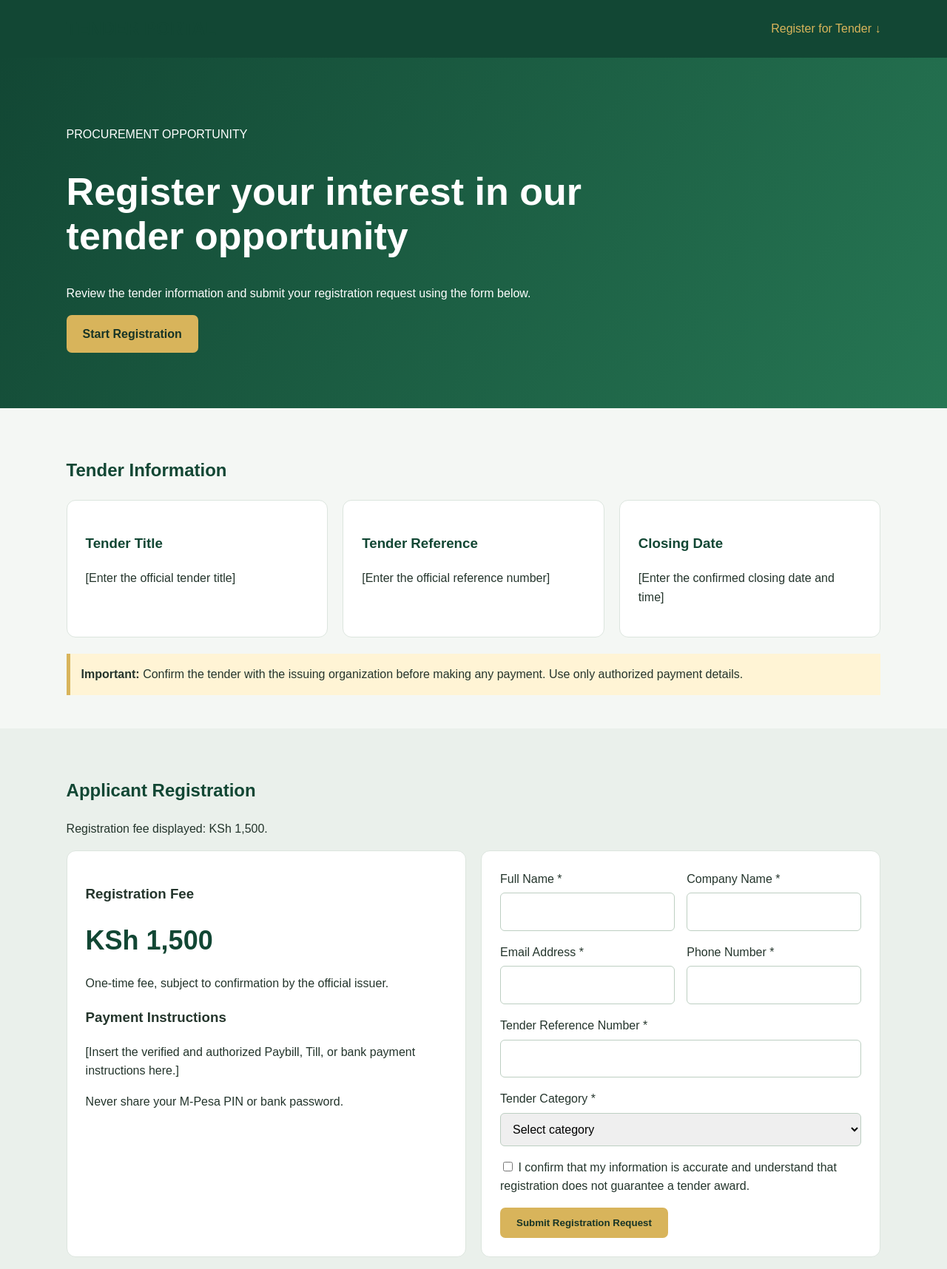
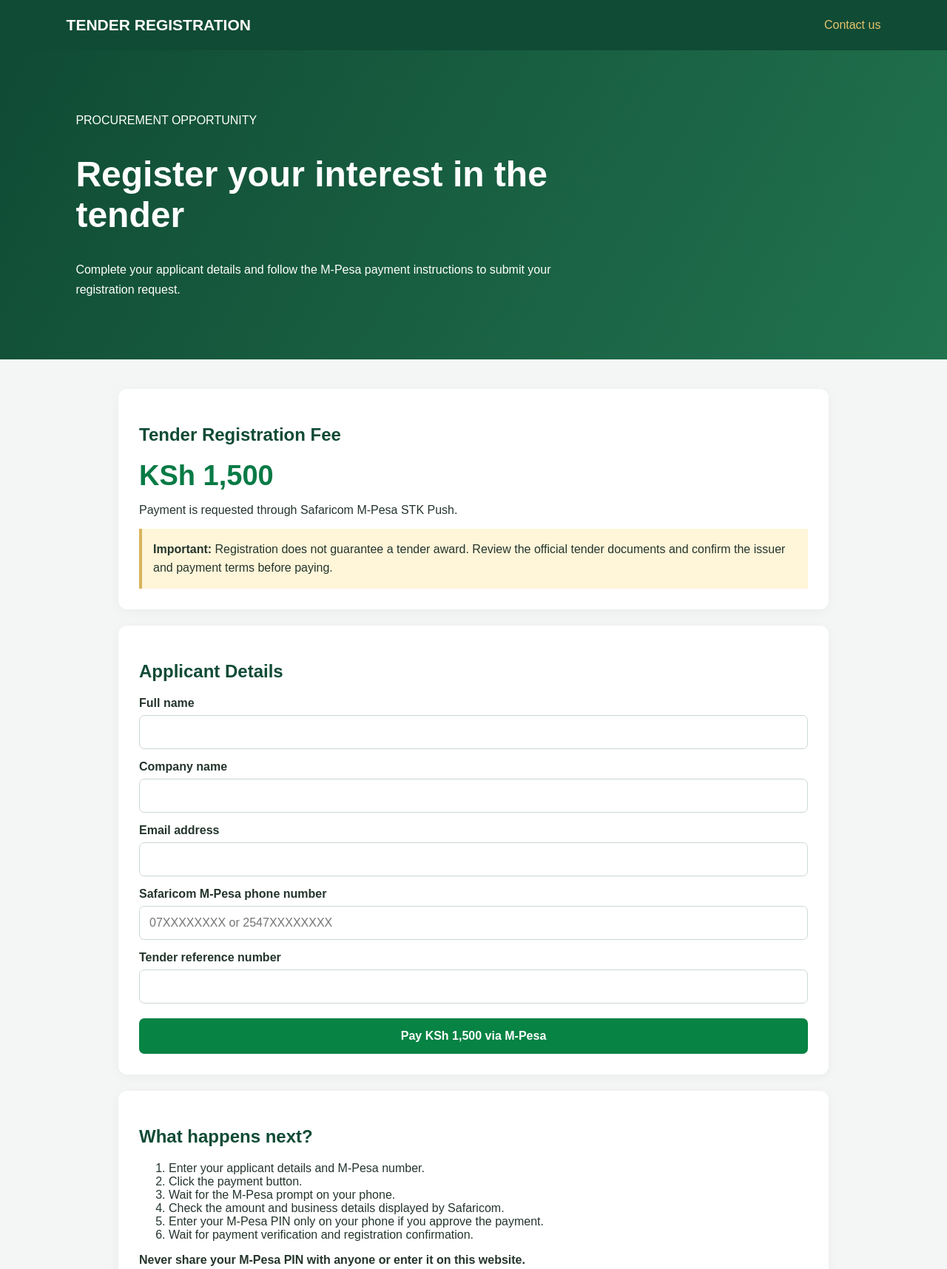
Before and after one commit to jamalamos/my-business-website, a plain HTML site: page index.html in a window 1280 px wide. Shown: the top 1716 px of the page at 74% size. Drawn offline with Linux system fonts and the light colour scheme.

Commit message:
Update index.html

```diff
--- a/index.html
+++ b/index.html
@@ -6,303 +6,194 @@
 <meta name="viewport" content="width=device-width, initial-scale=1.0">
 <title>Tender Registration Portal</title>
 <style>
-    :root {
-      --green: #124734;
-      --gold: #d8b45b;
-      --light: #f4f7f4;
-    }
-
-    * { box-sizing: border-box; }
-
-    body {
-      margin: 0;
-      font-family: Arial, sans-serif;
-      background: var(--light);
-      color: #24352c;
-      line-height: 1.6;
-    }
-
-    header {
-      background: var(--green);
-      color: white;
-      padding: 20px 7%;
-      display: flex;
-      justify-content: space-between;
-      align-items: center;
-      flex-wrap: wrap;
-      gap: 12px;
-    }
-
-    header h2 { margin: 0; }
-    header a { color: var(--gold); text-decoration: none; }
-
-    .hero {
-      background: linear-gradient(120deg, #124734, #267653);
-      color: white;
-      padding: 75px 7%;
-    }
-
-    .hero h1 {
-      font-size: clamp(32px, 5vw, 52px);
-      max-width: 700px;
-      line-height: 1.15;
-    }
-
-    .hero p { max-width: 650px; }
-
-    .button {
-      display: inline-block;
-      padding: 13px 22px;
-      background: var(--gold);
-      color: #173426;
-      text-decoration: none;
-      border: none;
-      border-radius: 7px;
-      font-weight: bold;
-      cursor: pointer;
-    }
-
-    section { padding: 45px 7%; }
-
-    .cards {
-      display: grid;
-      grid-template-columns: repeat(auto-fit, minmax(220px, 1fr));
-      gap: 20px;
-    }
-
-    .card, form, .fee-box {
-      background: white;
-      padding: 25px;
-      border-radius: 12px;
-      border: 1px solid #dce5de;
-    }
-
-    .card h3, h2 { color: var(--green); }
-
-    .registration {
-      background: #eaf0eb;
-    }
-
-    .fee {
-      font-size: 36px;
-      color: var(--green);
-      font-weight: bold;
-    }
-
-    .form-grid {
-      display: grid;
-      grid-template-columns: repeat(2, minmax(0, 1fr));
-      gap: 16px;
-    }
-
-    .field {
-      display: flex;
-      flex-direction: column;
-      gap: 6px;
-    }
-
-    .full { grid-column: 1 / -1; }
-
-    input, select, textarea {
-      width: 100%;
-      padding: 12px;
-      border: 1px solid #bdcfc2;
-      border-radius: 6px;
-      font: inherit;
-    }
-
-    .notice {
-      background: #fff4d5;
-      border-left: 5px solid var(--gold);
-      padding: 15px;
-      margin-top: 22px;
-    }
-
-    .message {
-      display: none;
-      padding: 15px;
-      margin-top: 18px;
-      background: #e5f3e8;
-      border-radius: 7px;
-    }
-
-    footer {
-      background: #0d3326;
-      color: white;
-      padding: 28px 7%;
-    }
-
-    @media (max-width: 600px) {
-      .form-grid { grid-template-columns: 1fr; }
-      .full { grid-column: auto; }
-      .hero { padding: 48px 7%; }
-    }
+*{box-sizing:border-box}
+body{margin:0;font-family:Arial,sans-serif;background:#f3f6f5;color:#24352c}
+header{background:#104b35;color:white;padding:22px 7%;display:flex;justify-content:space-between;align-items:center}
+header strong{font-size:21px}
+header a{color:#e6c46d;text-decoration:none}
+.hero{background:linear-gradient(120deg,#104b35,#21734e);color:white;padding:65px 8%}
+.hero h1{font-size:clamp(30px,5vw,48px);max-width:700px}
+.hero p{max-width:650px;line-height:1.7}
+section{max-width:1000px;margin:auto;padding:40px 20px}
+.card{background:white;padding:28px;border-radius:12px;margin-bottom:22px;box-shadow:0 3px 15px #0000000b}
+h2,h3{color:#104b35}
+.fee{font-size:38px;font-weight:bold;color:#087a45}
+label{display:block;font-weight:bold;margin:15px 0 7px}
+input{width:100%;padding:13px;border:1px solid #ccd8d0;border-radius:7px;font-size:16px}
+button{background:#078344;color:white;border:0;border-radius:7px;padding:15px 22px;font-size:16px;font-weight:bold;cursor:pointer;width:100%;margin-top:20px}
+button:disabled{opacity:.6;cursor:wait}
+.note{background:#fff5d9;padding:15px;border-left:4px solid #d8b45b;line-height:1.6}
+#status{display:none;margin-top:18px;padding:15px;border-radius:8px;line-height:1.5}
+footer{background:#103c2d;color:white;text-align:center;padding:28px}
+footer a{color:#e6c46d}
+small{color:#65756b}
 </style>
 </head>
+<body>
 
-<body>
 <header>
-    <h2>TENDER PORTAL</h2>
-    <a href="#register">Register for Tender ↓</a>
+<strong>TENDER REGISTRATION</strong>
+<a href="mailto:tender@millers.co.ke">Contact us</a>
 </header>
 
-  <main>
 <div class="hero">
 <p>PROCUREMENT OPPORTUNITY</p>
-      <h1>Register your interest in our tender opportunity</h1>
-      <p>
-        Review the tender information and submit your registration
-        request using the form below.
-      </p>
-      <a class="button" href="#register">Start Registration</a>
+<h1>Register your interest in the tender</h1>
+<p>Complete your applicant details and follow the M-Pesa payment instructions to submit your registration request.</p>
 </div>
 
 <section>
-      <h2>Tender Information</h2>
-
-      <div class="cards">
 <div class="card">
-          <h3>Tender Title</h3>
-          <p>[Enter the official tender title]</p>
+<h2>Tender Registration Fee</h2>
+<div class="fee">KSh 1,500</div>
+<p>Payment is requested through Safaricom M-Pesa STK Push.</p>
+<div class="note">
+<strong>Important:</strong> Registration does not guarantee a tender award. Review the official tender documents and confirm the issuer and payment terms before paying.
+</div>
 </div>
 
 <div class="card">
-          <h3>Tender Reference</h3>
-          <p>[Enter the official reference number]</p>
+<h2>Applicant Details</h2>
+<form id="paymentForm">
+<label for="name">Full name</label>
+<input id="name" name="name" required maxlength="100" autocomplete="name">
+
+<label for="company">Company name</label>
+<input id="company" name="company" required maxlength="120" autocomplete="organization">
+
+<label for="email">Email address</label>
+<input id="email" name="email" type="email" required maxlength="150" autocomplete="email">
+
+<label for="phone">Safaricom M-Pesa phone number</label>
+<input id="phone" name="phone" type="tel" placeholder="07XXXXXXXX or 2547XXXXXXXX" required>
+
+<label for="reference">Tender reference number</label>
+<input id="reference" name="reference" required maxlength="50">
+
+<button id="payButton" type="submit">Pay KSh 1,500 via M-Pesa</button>
+</form>
+<div id="status" role="status" aria-live="polite"></div>
 </div>
 
 <div class="card">
-          <h3>Closing Date</h3>
-          <p>[Enter the confirmed closing date and time]</p>
-        </div>
-      </div>
-
-      <div class="notice">
-        <strong>Important:</strong>
-        Confirm the tender with the issuing organization before
-        making any payment. Use only authorized payment details.
+<h2>What happens next?</h2>
+<ol>
+<li>Enter your applicant details and M-Pesa number.</li>
+<li>Click the payment button.</li>
+<li>Wait for the M-Pesa prompt on your phone.</li>
+<li>Check the amount and business details displayed by Safaricom.</li>
+<li>Enter your M-Pesa PIN only on your phone if you approve the payment.</li>
+<li>Wait for payment verification and registration confirmation.</li>
+</ol>
+<p><strong>Never share your M-Pesa PIN with anyone or enter it on this website.</strong></p>
 </div>
 </section>
 
-    <section class="registration" id="register">
-      <h2>Applicant Registration</h2>
-      <p>Registration fee displayed: KSh 1,500.</p>
-
-      <div class="cards">
-        <div class="fee-box">
-          <h3>Registration Fee</h3>
-          <div class="fee">KSh 1,500</div>
-          <p>One-time fee, subject to confirmation by the official issuer.</p>
-
-          <h3>Payment Instructions</h3>
-          <p>
-            [Insert the verified and authorized Paybill, Till,
-            or bank payment instructions here.]
-          </p>
-          <p>Never share your M-Pesa PIN or bank password.</p>
-        </div>
-
-        <form id="tenderForm">
-          <div class="form-grid">
-            <div class="field">
-              <label for="name">Full Name *</label>
-              <input id="name" name="name" required>
-            </div>
-
-            <div class="field">
-              <label for="company">Company Name *</label>
-              <input id="company" name="company" required>
-            </div>
-
-            <div class="field">
-              <label for="email">Email Address *</label>
-              <input id="email" name="email" type="email" required>
-            </div>
-
-            <div class="field">
-              <label for="phone">Phone Number *</label>
-              <input id="phone" name="phone" type="tel" required>
-            </div>
-
-            <div class="field full">
-              <label for="reference">Tender Reference Number *</label>
-              <input id="reference" name="reference" required>
-            </div>
-
-            <div class="field full">
-              <label for="category">Tender Category *</label>
-              <select id="category" name="category" required>
-                <option value="">Select category</option>
-                <option>Supply of goods</option>
-                <option>Provision of services</option>
-                <option>Construction or works</option>
-                <option>Other</option>
-              </select>
-            </div>
-          </div>
-
-          <p>
-            <label>
-              <input type="checkbox" required style="width:auto">
-              I confirm that my information is accurate and understand
-              that registration does not guarantee a tender award.
-            </label>
-          </p>
-
-          <button class="button" type="submit">
-            Submit Registration Request
-          </button>
-
-          <div class="message" id="message" role="status"></div>
-        </form>
-      </div>
-    </section>
-
-    <section>
-      <h2>Frequently Asked Questions</h2>
-
-      <div class="card">
-        <h3>Does registration guarantee a contract?</h3>
-        <p>No. The official tender documents and evaluation criteria apply.</p>
-
-        <h3>Is the fee confirmed?</h3>
-        <p>
-          The KSh 1,500 amount is a template setting. The issuing
-          organization must confirm the fee and payment channel.
-        </p>
-
-        <h3>Is this form connected to a database?</h3>
-        <p>
-          No. This starter website does not send or store applications.
-          A secure backend or approved form service is required.
-        </p>
-      </div>
-    </section>
-  </main>
-
 <footer>
-    <h3>TENDER PORTAL</h3>
-    <p>Official issuer: [Insert verified organization name]</p>
-    <p>Contact: [Insert official email and telephone]</p>
-    <p>&copy; <span id="year"></span> Tender Registration Portal</p>
+<p><strong>Tender Registration Support</strong></p>
+<p>Email: <a href="mailto:tender@millers.co.ke">tender@millers.co.ke</a></p>
+<p>© <span id="year"></span> Tender Registration Portal</p>
 </footer>
 
 <script>
-    document.getElementById("year").textContent =
-      new Date().getFullYear();
+const API_BASE_URL = "https://YOUR-BACKEND-DOMAIN.example.com";
 
-    document.getElementById("tenderForm").addEventListener(
-      "submit",
-      function(event) {
+document.getElementById("year").textContent = new Date().getFullYear();
+
+const form = document.getElementById("paymentForm");
+const button = document.getElementById("payButton");
+const statusBox = document.getElementById("status");
+
+function showStatus(message, color="#edf4ef") {
+  statusBox.style.display = "block";
+  statusBox.style.background = color;
+  statusBox.textContent = message;
+}
+
+form.addEventListener("submit", async function(event) {
   event.preventDefault();
 
-        const message = document.getElementById("message");
-        message.style.display = "block";
-        message.textContent =
-          "Demo only: your application has not been sent or saved. " +
-          "Connect a secure form service before accepting real applications.";
+  button.disabled = true;
+  button.textContent = "Requesting M-Pesa prompt...";
+  showStatus("Please wait while we contact the payment service.");
+
+  const details = {
+    name: document.getElementById("name").value.trim(),
+    company: document.getElementById("company").value.trim(),
+    email: document.getElementById("email").value.trim(),
+    phone: document.getElementById("phone").value.trim(),
+    reference: document.getElementById("reference").value.trim()
+  };
+
+  try {
+    const response = await fetch(API_BASE_URL + "/api/payments/stk-push", {
+      method: "POST",
+      headers: {"Content-Type": "application/json"},
+      body: JSON.stringify(details)
+    });
+
+    const result = await response.json();
+
+    if (!response.ok || !result.checkoutRequestId) {
+      throw new Error(result.message || "Could not start payment.");
     }
+
+    showStatus(
+      "M-Pesa request sent. Check your phone for the KSh 1,500 prompt. " +
+      "Enter your PIN on your phone only if you approve the payment."
     );
+
+    button.textContent = "Waiting for payment response...";
+
+    // Check the backend for the callback result.
+    let attempts = 0;
+    const timer = setInterval(async () => {
+      attempts++;
+      try {
+        const check = await fetch(
+          API_BASE_URL + "/api/payments/status/" +
+          encodeURIComponent(result.checkoutRequestId)
+        );
+        const payment = await check.json();
+
+        if (payment.status === "callback_received") {
+          clearInterval(timer);
+          showStatus(
+            "Safaricom has sent a payment response. The payment is awaiting " +
+            "final verification. Please wait for official confirmation."
+          );
+          button.disabled = false;
+          button.textContent = "Request another payment";
+        } else if (payment.status === "failed") {
+          clearInterval(timer);
+          showStatus("Payment was not completed. " + (payment.message || ""));
+          button.disabled = false;
+          button.textContent = "Try payment again";
+        }
+      } catch (_) {
+        // Keep waiting if a temporary network error occurs.
+      }
+
+      if (attempts >= 40) {
+        clearInterval(timer);
+        showStatus(
+          "We have not received a payment response yet. Check your phone " +
+          "and contact tender@millers.co.ke if you need assistance."
+        );
+        button.disabled = false;
+        button.textContent = "Check or try again";
+      }
+    }, 3000);
+
+  } catch (error) {
+    showStatus(
+      error.message + " Please try again later or contact tender@millers.co.ke.",
+      "#fff0ed"
+    );
+    button.disabled = false;
+    button.textContent = "Pay KSh 1,500 via M-Pesa";
+  }
+});
 </script>
 </body>
 </html>
```
Lines whose indentation alone changed are shown as unchanged.
